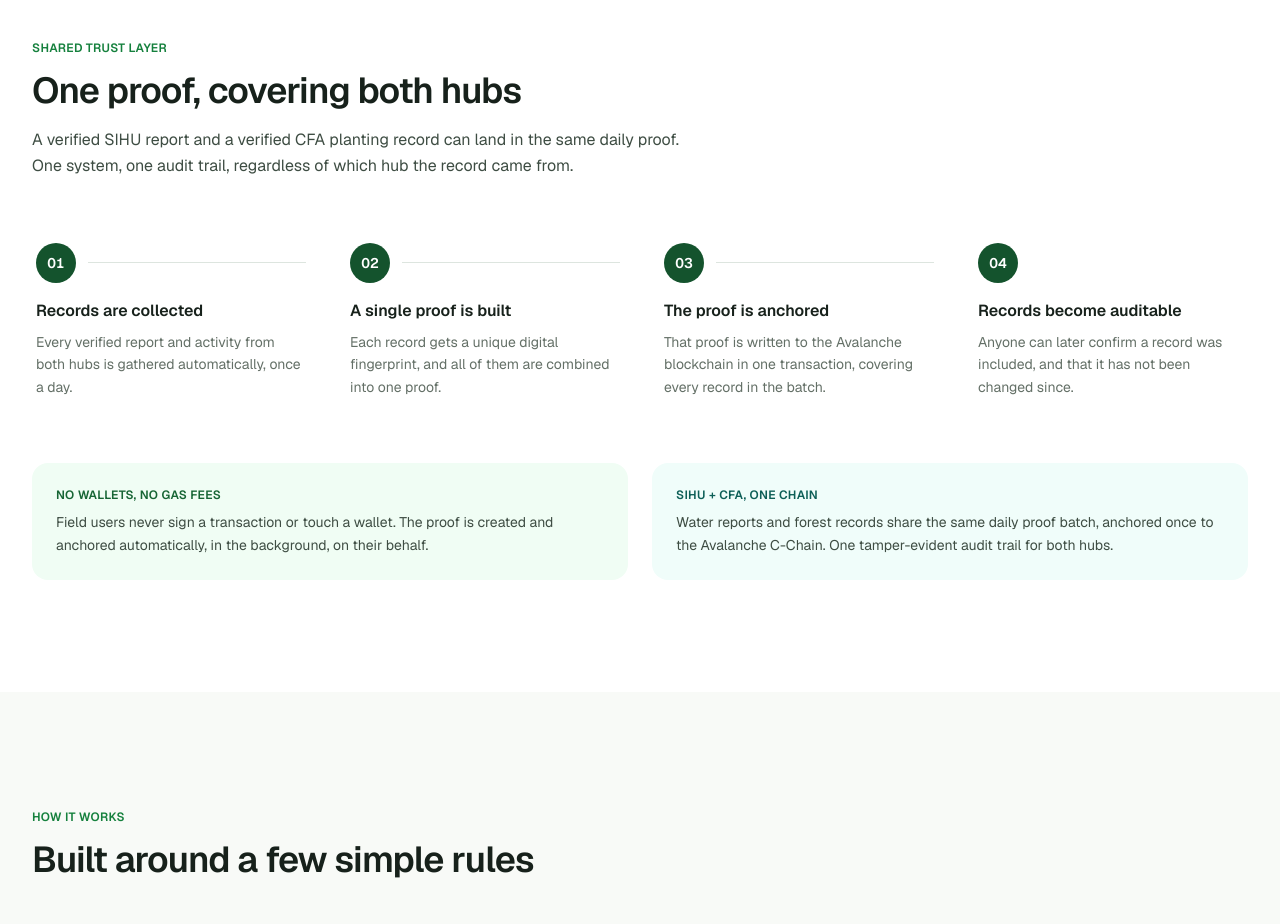
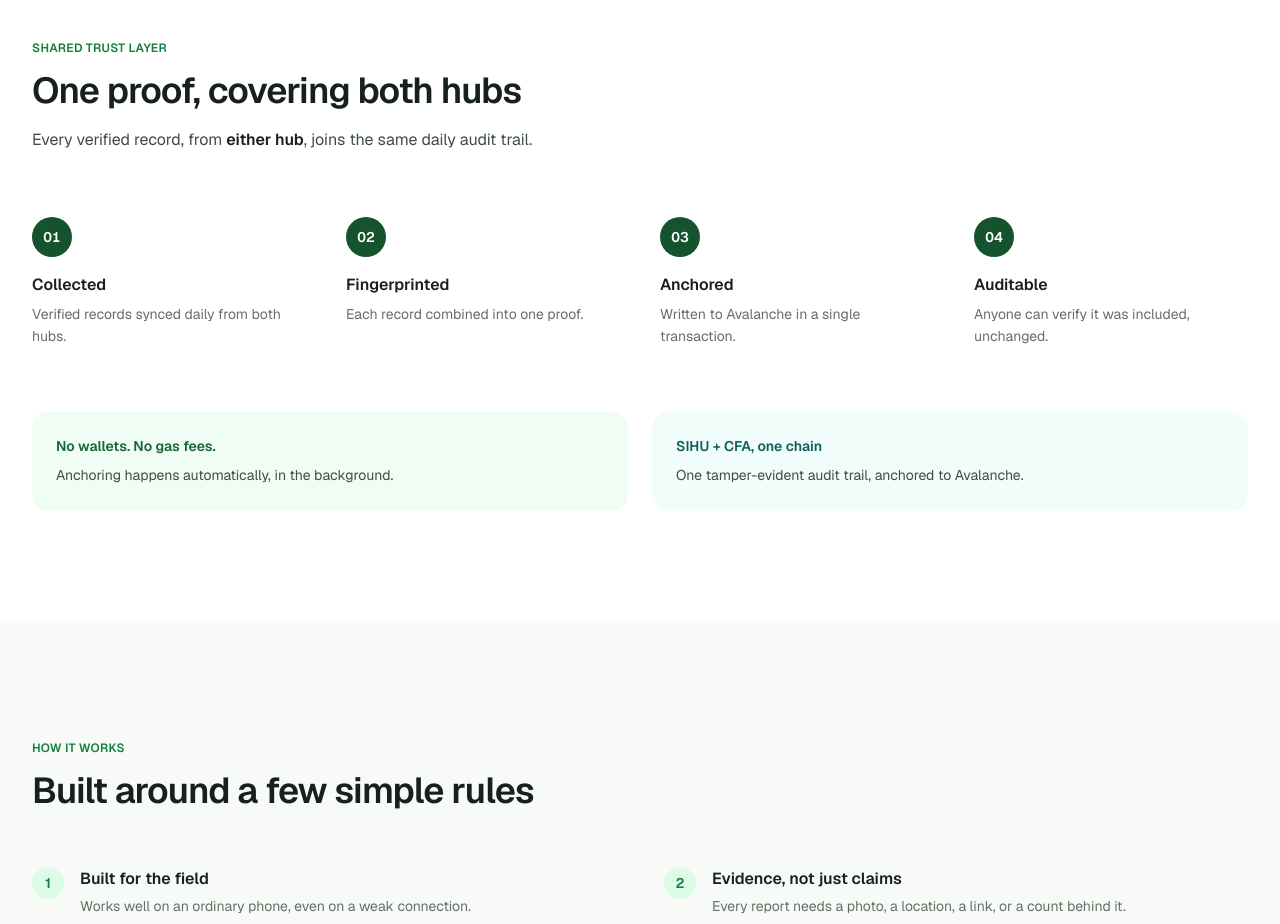
Before and after one commit to isackkibet/info-hub, a Next.js app: page / in a window 1280 px wide. Shown: the part 1700-2624 px from the top of the page. Built offline with nearby package versions, Linux system fonts and the light colour scheme.

Commit message:
feat: refine TrustLayer component with concise titles and details for clarity

```diff
--- a/src/components/trust-layer.tsx
+++ b/src/components/trust-layer.tsx
@@ -1,27 +1,23 @@
 const pipeline = [
   {
     step: "01",
-    title: "Records are collected",
-    detail:
-      "Every verified report and activity from both hubs is gathered automatically, once a day.",
+    title: "Collected",
+    detail: "Verified records synced daily from both hubs.",
   },
   {
     step: "02",
-    title: "A single proof is built",
-    detail:
-      "Each record gets a unique digital fingerprint, and all of them are combined into one proof.",
+    title: "Fingerprinted",
+    detail: "Each record combined into one proof.",
   },
   {
     step: "03",
-    title: "The proof is anchored",
-    detail:
-      "That proof is written to the Avalanche blockchain in one transaction, covering every record in the batch.",
+    title: "Anchored",
+    detail: "Written to Avalanche in a single transaction.",
   },
   {
     step: "04",
-    title: "Records become auditable",
-    detail:
-      "Anyone can later confirm a record was included, and that it has not been changed since.",
+    title: "Auditable",
+    detail: "Anyone can verify it was included, unchanged.",
   },
 ];
 
@@ -37,27 +33,21 @@
             One proof, covering both hubs
           </h2>
           <p className="mt-4 text-base leading-relaxed text-ink-700">
-            A verified SIHU report and a verified CFA planting record can
-            land in the same daily proof. One system, one audit trail,
-            regardless of which hub the record came from.
+            Every verified record, from <strong className="font-semibold text-ink-900">either hub</strong>,
+            joins the same daily audit trail.
           </p>
         </div>
 
         <div className="mt-16 grid gap-10 sm:grid-cols-2 lg:grid-cols-4">
-          {pipeline.map((item, index) => (
-            <div key={item.step} className="relative pl-1">
-              <div className="flex items-center gap-3">
-                <span className="flex h-10 w-10 shrink-0 items-center justify-center rounded-full bg-forest-900 text-sm font-semibold tabular-nums text-white">
-                  {item.step}
-                </span>
-                {index < pipeline.length - 1 && (
-                  <span className="hidden h-px flex-1 bg-sand-200 lg:block" />
-                )}
-              </div>
+          {pipeline.map((item) => (
+            <div key={item.step}>
+              <span className="flex h-10 w-10 shrink-0 items-center justify-center rounded-full bg-forest-900 text-sm font-semibold tabular-nums text-white">
+                {item.step}
+              </span>
               <h3 className="mt-4 text-base font-semibold text-ink-900">
                 {item.title}
               </h3>
-              <p className="mt-2 text-sm leading-relaxed text-ink-600">
+              <p className="mt-1.5 text-sm leading-relaxed text-ink-600">
                 {item.detail}
               </p>
             </div>
@@ -67,23 +57,19 @@
         {/* Trust callout */}
         <div className="mt-16 grid gap-6 sm:grid-cols-2">
           <div className="rounded-2xl bg-forest-50 p-6">
-            <p className="text-xs font-semibold uppercase tracking-wide text-forest-800">
-              No wallets, no gas fees
+            <p className="text-sm font-semibold text-forest-800">
+              No wallets. No gas fees.
             </p>
             <p className="mt-2 text-sm leading-relaxed text-ink-700">
-              Field users never sign a transaction or touch a wallet. The
-              proof is created and anchored automatically, in the background,
-              on their behalf.
+              Anchoring happens automatically, in the background.
             </p>
           </div>
           <div className="rounded-2xl bg-lake-50 p-6">
-            <p className="text-xs font-semibold uppercase tracking-wide text-lake-700">
+            <p className="text-sm font-semibold text-lake-700">
               SIHU + CFA, one chain
             </p>
             <p className="mt-2 text-sm leading-relaxed text-ink-700">
-              Water reports and forest records share the same daily proof
-              batch, anchored once to the Avalanche C-Chain. One tamper-evident
-              audit trail for both hubs.
+              One tamper-evident audit trail, anchored to Avalanche.
             </p>
           </div>
         </div>
```
